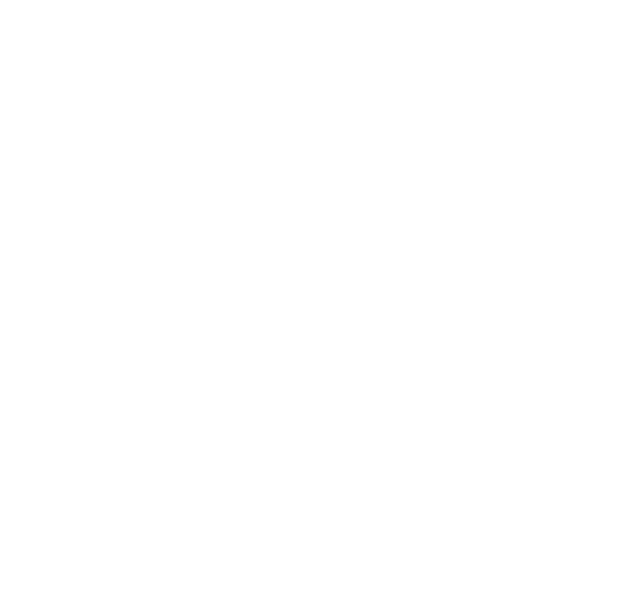
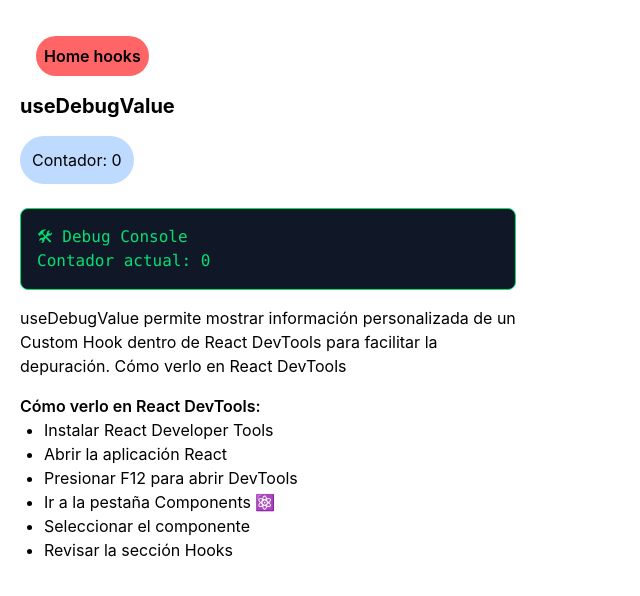
Before and after one commit to Jhosett/Prueba_React_Instalacion, a React app in the folder frontend/: page /useDebugValue in a window 1280 px wide. Before the commit this address had no page. Shown: the top 596 px of the page, without its empty margins (0-640 px from the left). Built offline with nearby package versions, Linux system fonts and the light colour scheme; the HTML template or start-up script is replaced by a standard one.

Commit message:
Hook useDebugValue

```diff
--- a/frontend/src/App.jsx
+++ b/frontend/src/App.jsx
@@ -20,6 +20,7 @@ import HookUse from './playground/HookUse'
 import HookUseOptimistic from './playground/HookUseOptimistic'
 import HookUseFormStatus from './playground/HookUseFormStatus'
 import HookUseActionState from './playground/HookUseActionState'
+import HookUseDebugValue from './playground/HookUseDebugValue'
 
 
 function App() {
@@ -44,6 +45,7 @@ function App() {
         <Route path='/useOptimistic' element={<HookUseOptimistic/>}></Route>
         <Route path='/useFormStatus' element={<HookUseFormStatus/>}></Route>
         <Route path='/useActionState' element={<HookUseActionState/>}></Route>
+        <Route path="/useDebugValue" element={<HookUseDebugValue/>}></Route>
       </Routes>
     </BrowserRouter>
   )
--- a/frontend/src/components/HookTable.jsx
+++ b/frontend/src/components/HookTable.jsx
@@ -5,6 +5,12 @@ export default function HookTable() {
 
   //Información de contenido de la tabla de Hooks
   const hooks = [
+    {
+      hook: "useDebugValue",
+      ruta: "/useDebugValue",
+      descripcion: "Permite mostrar valores personalizados en React DevTools para depurar Custom Hooks.",
+      categoria: "Debug"
+    },
     {
       hook: "useState",
       ruta: "/useState",
--- /dev/null
+++ b/frontend/src/playground/HookUseDebugValue.jsx
@@ -0,0 +1,64 @@
+import { useState, useDebugValue } from "react";
+import { useNavigate } from "react-router-dom";
+
+function useCounter() {
+    const [count, setCount] = useState(0);
+
+    const debugMessage = `Contador actual: ${count}`;
+
+    useDebugValue(debugMessage);
+
+    return { count, setCount, debugMessage };
+}
+
+export default function UseDebugValue() {
+
+    const { count, setCount, debugMessage } = useCounter();
+    const navigate = useNavigate();
+
+    return (
+        <div className="p-5">
+
+            <button
+                onClick={() => navigate(-1)}
+                className="p-2 bg-red-400 rounded-3xl m-4 font-semibold"
+            >
+                Home hooks
+            </button>
+
+            <h1 className="text-xl font-bold mb-4">useDebugValue</h1>
+
+            <button
+                onClick={() => setCount(count + 1)}
+                className="bg-blue-200 p-3 rounded-3xl"
+            >
+                Contador: {count}
+            </button>
+
+            {/* Panel visual de debug */}
+            <div className="mt-6 p-4 border rounded-lg bg-gray-900 text-green-400 font-mono w-[40%]">
+                <p>🛠 Debug Console</p>
+                <p>{debugMessage}</p>
+            </div>
+
+            <p className="w-[40%] mt-4">
+                useDebugValue permite mostrar información personalizada de un Custom Hook
+                dentro de React DevTools para facilitar la depuración.
+                Cómo verlo en React DevTools
+            </p>
+
+            <div className="w-[40%] mt-4">
+                <p className="font-semibold">Cómo verlo en React DevTools:</p>
+                <ul className="list-disc ml-6">
+                    <li>Instalar React Developer Tools</li>
+                    <li>Abrir la aplicación React</li>
+                    <li>Presionar F12 para abrir DevTools</li>
+                    <li>Ir a la pestaña Components ⚛</li>
+                    <li>Seleccionar el componente</li>
+                    <li>Revisar la sección Hooks</li>
+                </ul>
+            </div>
+
+        </div>
+    );
+}
```
Lines whose indentation alone changed are shown as unchanged.
